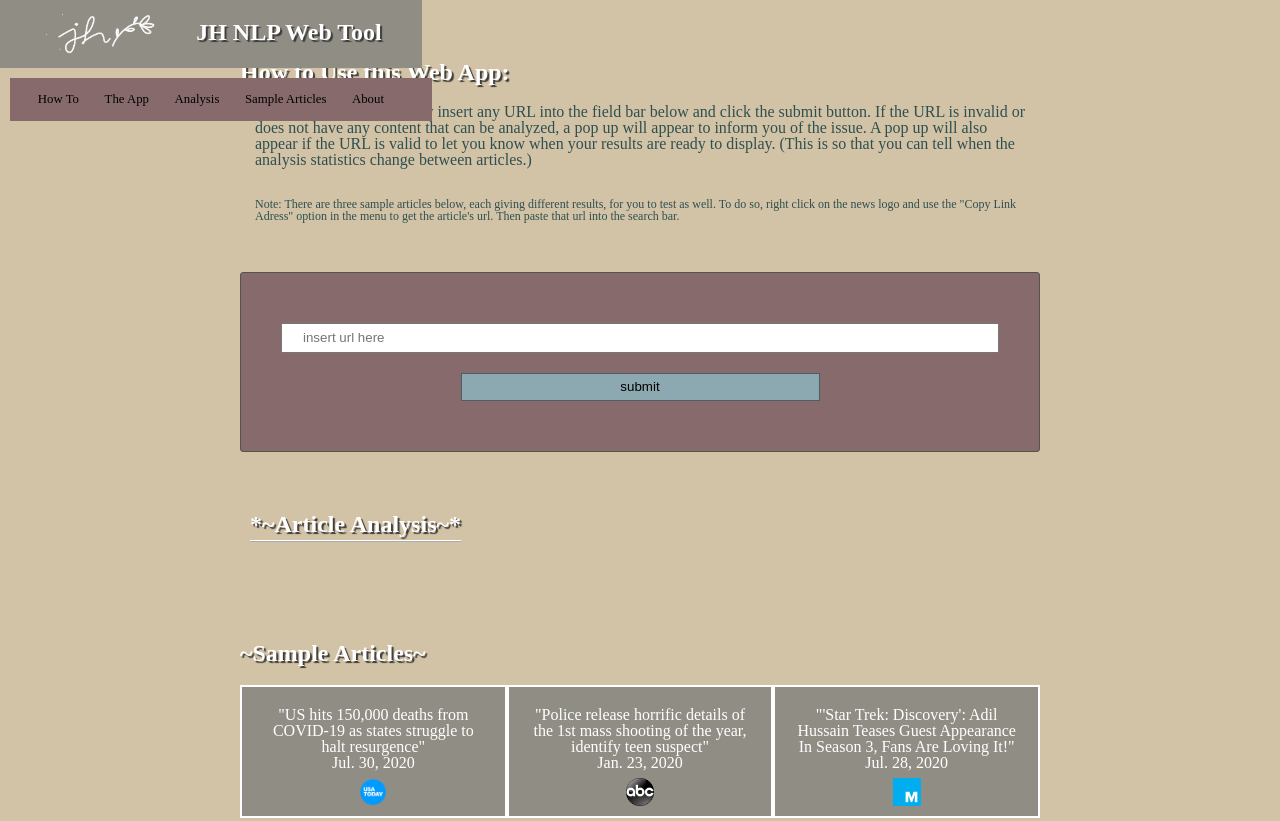
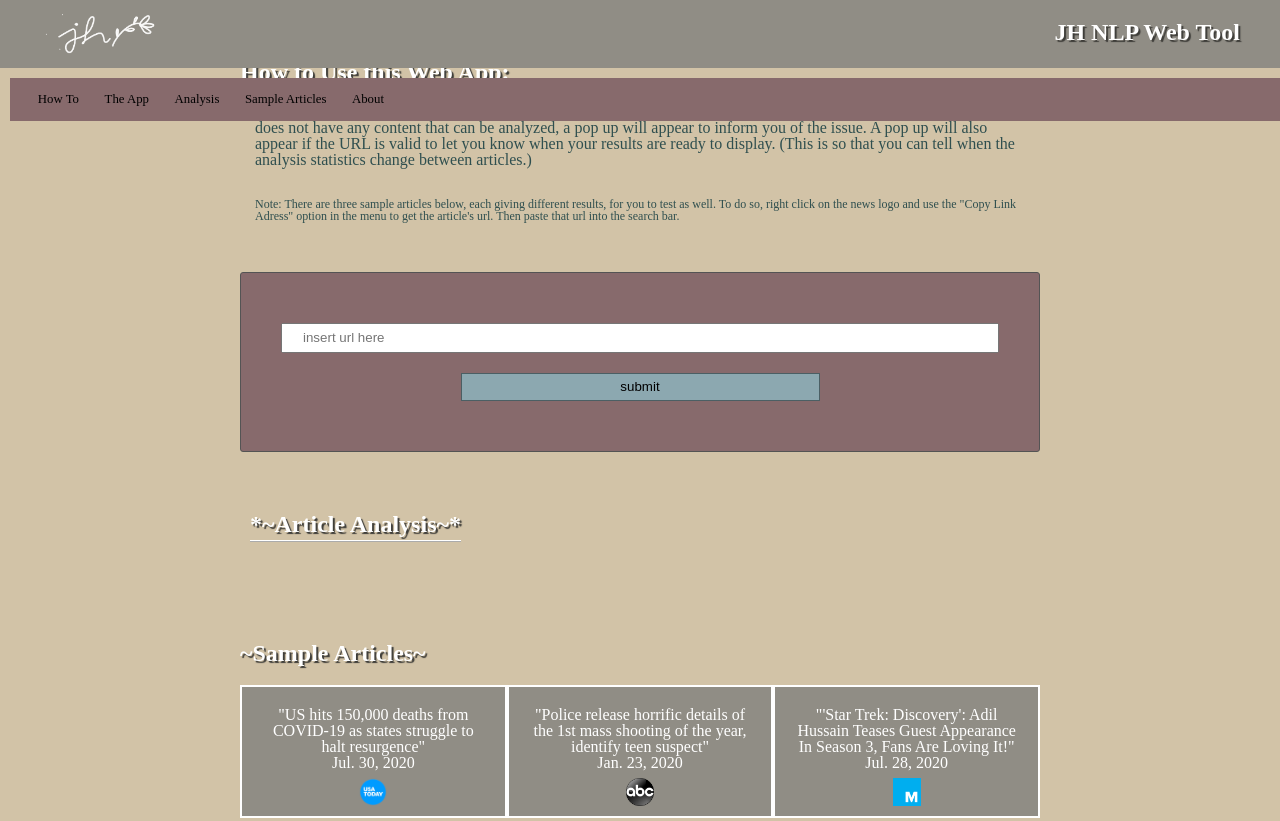
Before and after one commit to jhersheyy/heroku_newseval, a website built with webpack: page src/client/views/index.html in a window 1280 px wide. Shown: the top 821 px of the page. Built offline with nearby package versions, Linux system fonts and the light colour scheme.

Commit message:
edit sticky header styling

```diff
--- a/src/client/styles/header.scss
+++ b/src/client/styles/header.scss
@@ -12,6 +12,8 @@ header {
 
 #sticky{
     position: fixed;
+    width: 100%;
+    margin-bottom: 20px;
 }
 
 #navbar__list {
```
